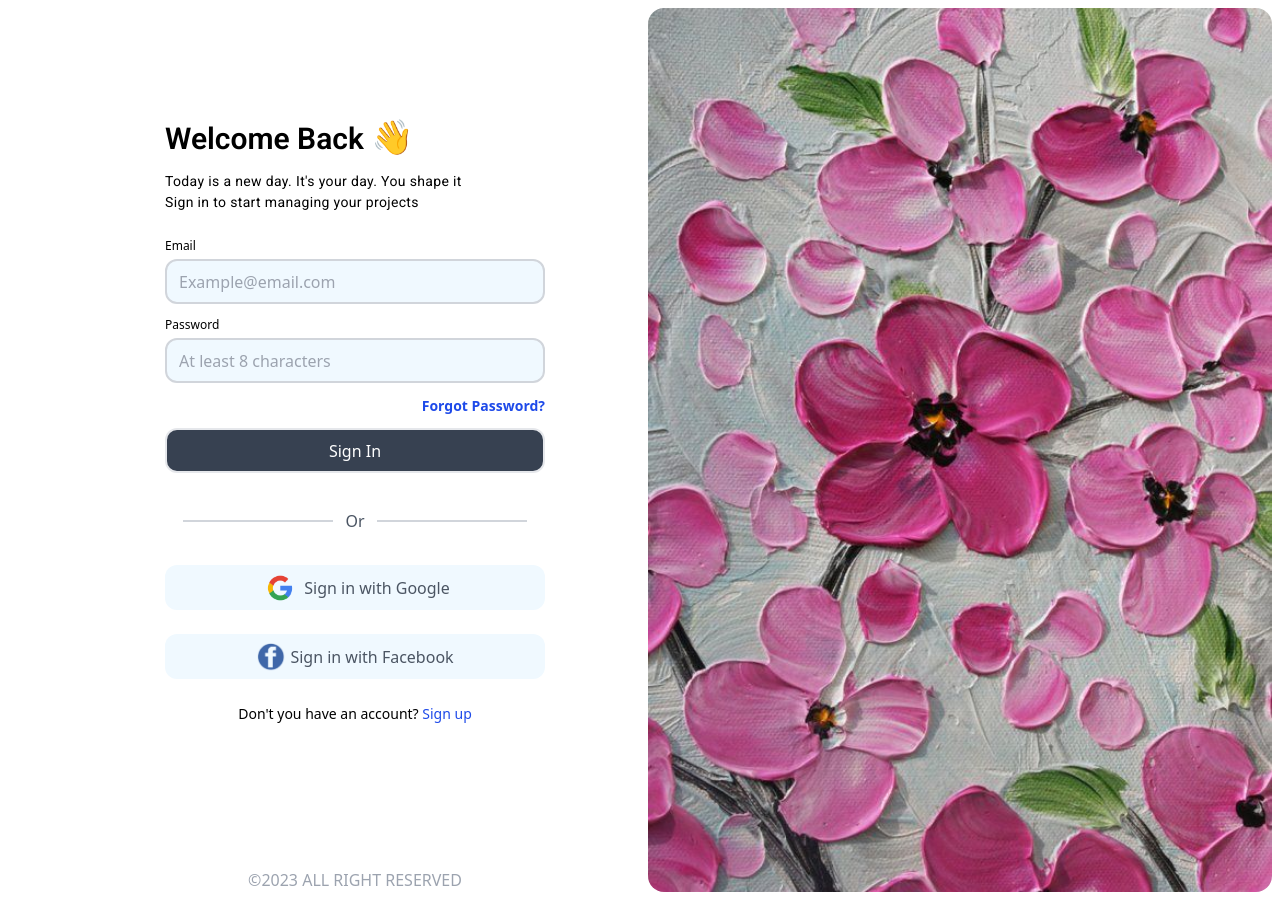
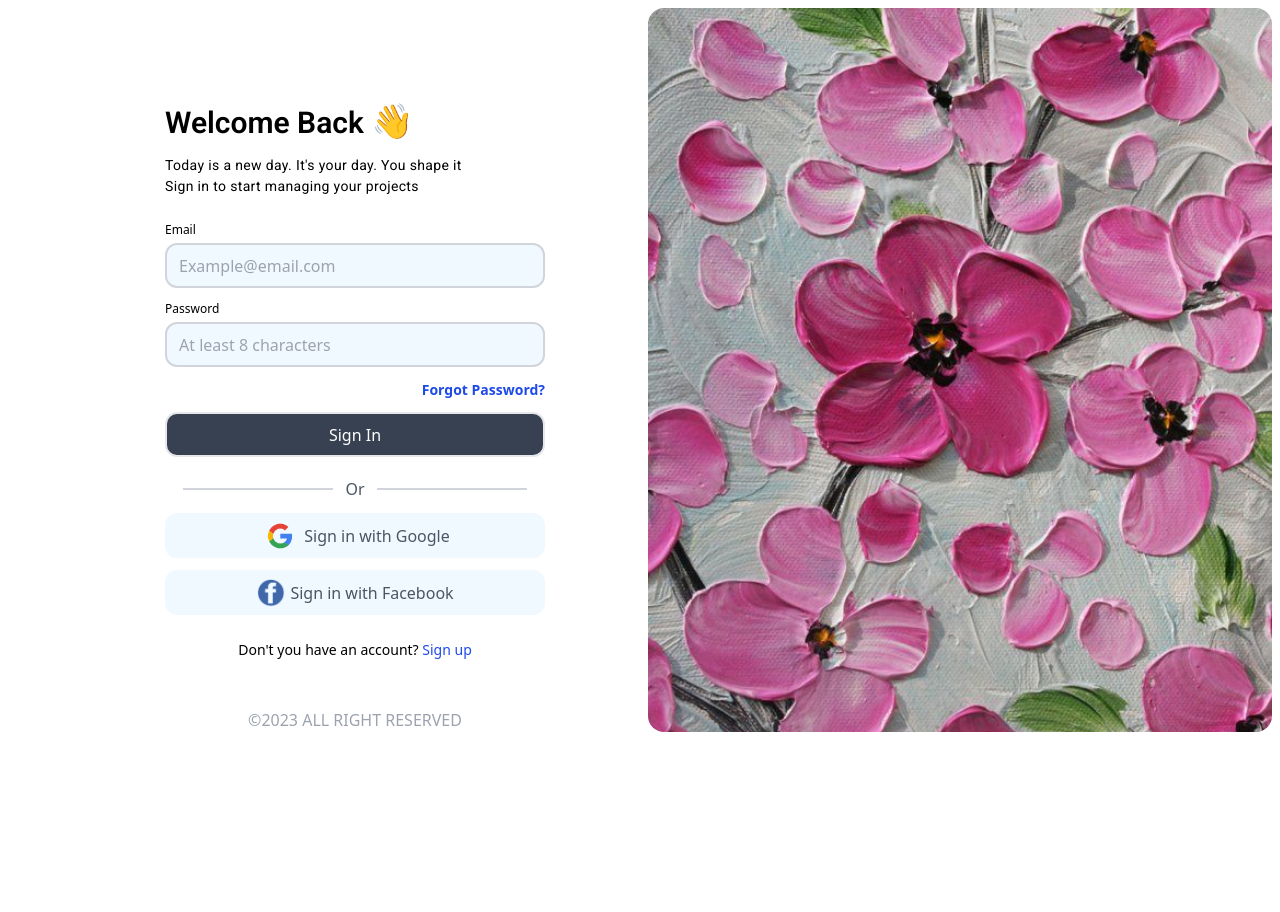
Before and after one commit to sampahallen/login-page, a React (Vite) app: page /login-page/login in a window 1280 px wide. After the commit the page ends 800 px from the top, so only its background shows below. Built offline with nearby package versions, Linux system fonts and the light colour scheme.

Commit message:
refactor spacing and layout in Login and Signup forms for improved visual consistency

```diff
--- a/src/components/LoginForm.jsx
+++ b/src/components/LoginForm.jsx
@@ -21,7 +21,7 @@ const Login = () => {
   };
 
   return (
-    <div className="flex flex-col sm:items-center sm:justify-center md:pt-20 lg:pt-28 sm:min-w-[500px]">
+    <div className="flex flex-col sm:items-center sm:justify-center md:pt-20 lg:pt-24 sm:min-w-[500px]">
       <div className="flex flex-col items-start justify-start sm:min-w-[380px]">
         <h1 className="text-[20px] sm:text-[30px] font-roboto font-semibold mb-2">
           Welcome Back <span className="sm:text-[34px]">👋</span>
@@ -80,8 +80,8 @@ const Login = () => {
         </button>
       </form>
 
-      <div className="flex justify-center w-full mb-8">
-        <div className="flex flex-row items-center justify-center mt-9 text-center">
+      <div className="flex justify-center w-full mb-3">
+        <div className="flex flex-row items-center justify-center mt-5 text-center">
           <hr className="border-t-2 min-w-[80px] sm:min-w-[150px]  border-gray-300" />
           <div>
             <p className="mx-3 hidden md:block text-gray-600">Or</p>
@@ -93,7 +93,7 @@ const Login = () => {
         </div>
       </div>
 
-      <div className="flex md:flex-col flex-row justify-center items-center gap-6">
+      <div className="flex md:flex-col flex-row justify-center items-center gap-3">
         <div className="flex flex-row items-center justify-center w-full sm:w-[380px] h-[45px] rounded-xl bg-sky-50 cursor-pointer">
           <img src={google} alt="" className="w-[40px] h-[40px] mr-1" />
           <p className="text-gray-600 md:flex hidden">Sign in with Google</p>
@@ -112,7 +112,7 @@ const Login = () => {
         </Link>
       </p>
 
-      <p className="text-gray-400 mt-9 md:mt-36 mb-5 text-center max-sm:text-[12px]">
+      <p className="text-gray-400 mt-5 md:mt-12 mb-5 text-center max-sm:text-[12px]">
         ©2023 ALL RIGHT RESERVED
       </p>
     </div>
--- a/src/components/SignupForm.jsx
+++ b/src/components/SignupForm.jsx
@@ -10,7 +10,7 @@ const Signup = () => {
     navigate("/home");
   };
   return (
-    <div className="flex flex-col sm:items-center sm:justify-center md:pt-20 lg:pt-28 sm:min-w-[500px]">
+    <div className="flex flex-col sm:items-center sm:justify-center md:pt-20 lg:pt-24 sm:min-w-[500px]">
       <div className="flex flex-col items-start justify-start sm:min-w-[380px]">
         <h1 className="text-[20px] sm:text-[30px] font-roboto font-semibold mb-2">
           Welcome <span className="sm:text-[34px]">👋</span>
@@ -65,8 +65,8 @@ const Signup = () => {
         </button>
       </form>
 
-<div className="flex justify-center w-full mb-8">
-        <div className="flex flex-row items-center justify-center mt-9 text-center">
+<div className="flex justify-center w-full mb-3">
+        <div className="flex flex-row items-center justify-center mt-5 text-center">
           <hr className="border-t-2 min-w-[80px] sm:min-w-[150px]  border-gray-300" />
           <div>
             <p className="mx-3 hidden md:block text-gray-600">Or</p>
@@ -78,7 +78,7 @@ const Signup = () => {
         </div>
       </div>
 
-      <div className="flex md:flex-col flex-row justify-center items-center gap-6">
+      <div className="flex md:flex-col flex-row justify-center items-center gap-3">
         <div className="flex flex-row items-center justify-center w-full sm:w-[380px] h-[45px] rounded-xl bg-sky-50 cursor-pointer">
           <img src={google} alt="" className="w-[40px] h-[40px] mr-1" />
           <p className="md:flex hidden text-gray-600">Sign up with Google</p>
@@ -97,7 +97,7 @@ const Signup = () => {
         </Link>
       </p>
 
-      <p className="text-gray-400 mt-9 md:mt-36 text-center max-sm:mb-5 max-sm:text-[12px]">
+      <p className="text-gray-400 mt-9 md:mt-12 text-center max-sm:mb-5 max-sm:text-[12px]">
         ©2023 ALL RIGHT RESERVED
       </p>
     </div>
--- a/src/pages/LoginPage.jsx
+++ b/src/pages/LoginPage.jsx
@@ -15,7 +15,7 @@ const LoginPage = () => {
         <img
           src={flowers}
           alt="Floral artwork"
-          className="w-full h-[200px] md:h-[300px] max-sm:mb-3 lg:h-[900px] object-cover lg:object-cover rounded-3xl py-4 px-5 sm:py-2 sm:px-2"
+          className="w-full h-[200px] md:h-[300px] max-sm:mb-3 lg:h-[740px] object-cover lg:object-cover rounded-3xl py-4 px-5 sm:py-2 sm:px-2"
         />
       </div>
     </div>
--- a/src/pages/SignupPage.jsx
+++ b/src/pages/SignupPage.jsx
@@ -15,7 +15,7 @@ const SignupPage = () => {
         <img
           src={flowers}
           alt="Floral artwork"
-          className="w-full h-[200px] md:h-[400px] max-sm:mb-3 lg:h-[900px] object-cover rounded-3xl py-2 px-2 sm:py-2 sm:px-2"
+          className="w-full h-[200px] md:h-[400px] max-sm:mb-3 lg:h-[740px] object-cover rounded-3xl py-2 px-2 sm:py-2 sm:px-2"
         />
       </div>
     </div>
```
